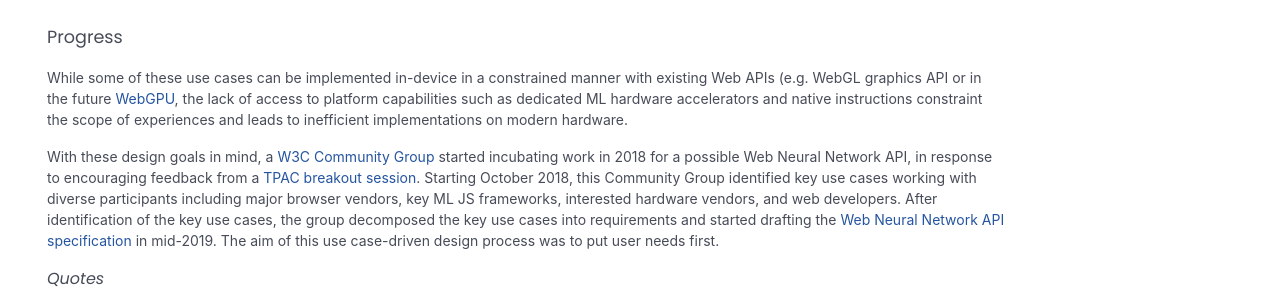
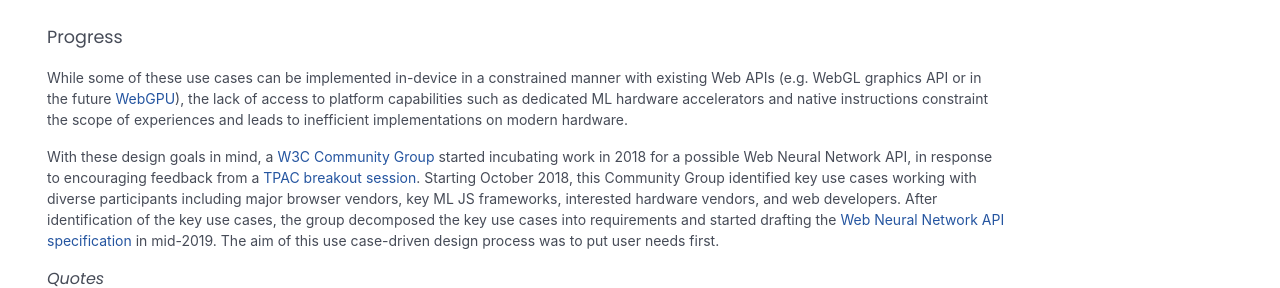
Before and after one commit to webmachinelearning/webmachinelearning.github.io, a Jekyll site: the page built from _posts/2021-04-20-w3c-launches-the-web-machine-learning-working-group.md, in a window 1280 px wide. Shown: the part 460-748 px from the top of the page. Built offline with Jekyll 4.4.1, drawn with Linux system fonts in a browser that asks for light colours.

```diff
--- a/_posts/2021-04-20-w3c-launches-the-web-machine-learning-working-group.md
+++ b/_posts/2021-04-20-w3c-launches-the-web-machine-learning-working-group.md
@@ -10,13 +10,13 @@ toc: true
 
 ## Introduction
 
-Machine Learning (ML) is a branch of Artificial Intelligence. A subfield of ML called Deep Learning with its various neural network architectures enables new compelling user experiences for web applications. [Use cases](https://www.w3.org/TR/webnn/#usecases) range from improved video conferencing to accessibility-improving features, with potential improved privacy over cloud-based solutions. Enabling these use cases and more is the focus of the newly launched [Web Machine Learning Working Group](https://www.w3.org/groups/wg/webmachinelearning").
+Machine Learning (ML) is a branch of Artificial Intelligence. A subfield of ML called Deep Learning with its various neural network architectures enables new compelling user experiences for web applications. [Use cases](https://www.w3.org/TR/webnn/#usecases) range from improved video conferencing to accessibility-improving features, with potential improved privacy over cloud-based solutions. Enabling these use cases and more is the focus of the newly launched [Web Machine Learning Working Group](https://www.w3.org/groups/wg/webmachinelearning).
 
 ![WebNN Logo]({{ '/assets/images/webml-logo-sm.png' | relative_url }})
 
 ## Progress
 
-While some of these use cases can be implemented in-device in a constrained manner with existing Web APIs (e.g. WebGL graphics API or in the future [WebGPU](https://gpuweb.github.io/gpuweb/), the lack of access to platform capabilities such as dedicated ML hardware accelerators and native instructions constraint the scope of experiences and leads to inefficient implementations on modern hardware.
+While some of these use cases can be implemented in-device in a constrained manner with existing Web APIs (e.g. WebGL graphics API or in the future [WebGPU](https://gpuweb.github.io/gpuweb/)), the lack of access to platform capabilities such as dedicated ML hardware accelerators and native instructions constraint the scope of experiences and leads to inefficient implementations on modern hardware.
 
 <!-- more -->
 
@@ -26,7 +26,7 @@ With these design goals in mind, a [W3C Community Group](https://www.w3.org/comm
 
 > “Having access to the native ML accelerators, machine learning frameworks such as TensorFlow.js can greatly improve model execution efficiency and truly democratize ML for web developers.”
 >
-> – Ping Yu, TLM for [TensorFlow.js](https://www.tensorflow.org/js") at Google
+> – Ping Yu, TLM for [TensorFlow.js](https://www.tensorflow.org/js) at Google
 
 > “The [early empirical results from the Web Neural Network API implementations](https://www.w3.org/2020/06/machine-learning-workshop/talks/access_purpose_built_ml_hardware_with_web_neural_network_api.html#slide-10) demonstrate tremendous power &amp; performance improvements of the Web AI workloads. Through access to the full native AI capabilities of the modern heterogeneous hardware, the Web Neural Network API enables a whole new transformative class of intelligent user experiences on the Open Web Platform across a variety of hardware, software, and device types.”
 >
```
Also changed, not shown: _posts/2018-10-03-call-for-participation-in-machine-learning-for-the-web-community-group.md (+1 -1 lines).
